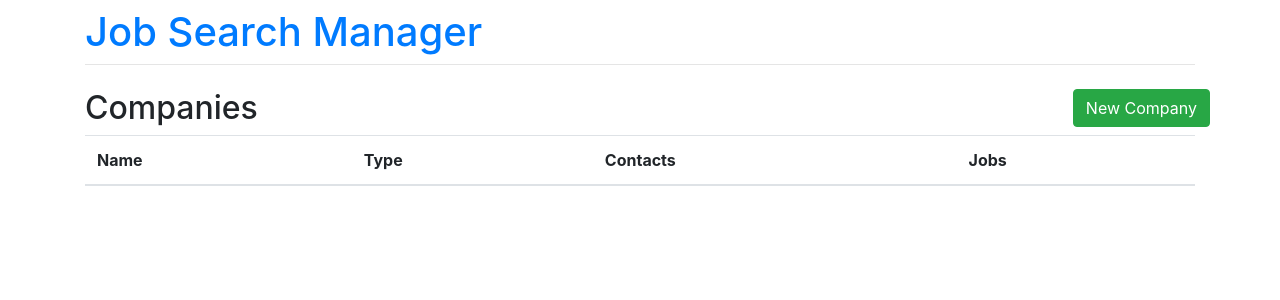
After one commit to CourteousCoder/Job-Search-Manager, a Django app: page /contacts/companies in a window 1280 px wide. The commit adds this page. Shown: the top 300 px of the page. Run offline with Django 3.2, Linux system fonts and the light colour scheme; data that the repository does not hold is empty; some libraries are stand-ins or nearby versions.

Commit message:
Implement companies

```diff
--- a/contacts/models.py
+++ b/contacts/models.py
@@ -13,6 +13,9 @@ class Company(models.Model):
     website = models.URLField(null=True)
     created_at = models.DateTimeField(auto_now_add=True)
     updated_at = models.DateTimeField(auto_now=True)
+
+    def get_absolute_url(self):
+        return reverse('contacts:company_detail', kwargs=dict(pk=self.pk))
 
     def __str__(self):
         type = self.get_type_display()
--- a/contacts/urls.py
+++ b/contacts/urls.py
@@ -1,11 +1,16 @@
 from django.urls import path
 
-from contacts.views import PersonList, PersonCreate, PersonUpdate, PersonDetail
+from contacts.views import *
 
 app_name = 'contacts'
+
 urlpatterns = [
-    path('', PersonList.as_view(), name='person_list'),
-    path('new', PersonCreate.as_view(), name='person_create'),
-    path('edit/<pk>', PersonUpdate.as_view(), name='person_update'),
-    path('detail/<pk>', PersonDetail.as_view(), name='person_detail'),
+    path('people', PersonList.as_view(), name='person_list'),
+    path('people/new', PersonCreate.as_view(), name='person_create'),
+    path('people/<pk>', PersonDetail.as_view(), name='person_detail'),
+    path('people/<pk>/edit', PersonUpdate.as_view(), name='person_update'),
+    path('companies', CompanyList.as_view(), name='company_list'),
+    path('companies/new', CompanyCreate.as_view(), name='company_create'),
+    path('companies/<pk>', CompanyDetail.as_view(), name='company_detail'),
+    path('companies/<pk>/edit', CompanyUpdate.as_view(), name='company_update'),
 ]
--- a/contacts/views.py
+++ b/contacts/views.py
@@ -1,7 +1,7 @@
 from django.views.generic import ListView, CreateView, UpdateView, DetailView
 
-from contacts.forms import PersonForm
-from contacts.models import Person
+from contacts.forms import PersonForm, CompanyForm
+from contacts.models import Person, Company
 
 
 class PersonList(ListView):
@@ -20,3 +20,21 @@ class PersonCreate(CreateView):
 class PersonUpdate(UpdateView):
     form_class = PersonForm
     model = Person
+
+
+class CompanyList(ListView):
+    model = Company
+
+
+class CompanyDetail(DetailView):
+    model = Company
+
+
+class CompanyCreate(CreateView):
+    form_class = CompanyForm
+    model = Company
+
+
+class CompanyUpdate(UpdateView):
+    form_class = CompanyForm
+    model = Company
--- a/jobs/models.py
+++ b/jobs/models.py
@@ -1,4 +1,5 @@
 from django.db import models
+from django.urls import reverse
 
 
 class Job(models.Model):
@@ -31,6 +32,9 @@ class Job(models.Model):
             self.REJECTED,
         )
 
+    def get_absolute_url(self):
+        return reverse('jobs:job_detail', kwargs=dict(pk=self.pk))
+
     def __str__(self):
         title = self.title
         company = self.company
--- /dev/null
+++ b/templates/contacts/company_form.html
@@ -0,0 +1,3 @@
+{% extends 'form.html' %}
+{% block title %} Company Form | {{ block.super }}{% endblock %}
+{% block h2 %}{{ company.name | default:'New Company' }}{% endblock h2 %}
--- /dev/null
+++ b/templates/contacts/company_list.html
@@ -0,0 +1,28 @@
+{% extends 'list.html' %}
+{% block title %}
+    Company Listing | {{ block.super }}
+{% endblock title %}
+{% block h2 %}
+    Companies
+{% endblock h2 %}
+{% block pageactions %}
+    <a href="{% url 'contacts:company_create' %}" class="btn btn-success">New Company</a>
+{% endblock pageactions %}
+{% block thead %}
+    <tr>
+        <th>Name</th>
+        <th>Type</th>
+        <th>Contacts</th>
+        <th>Jobs</th>
+    </tr>
+{% endblock thead %}
+{% block tbody %}
+    {% for company in company_list %}
+        <tr class="cursor" data-href="{% url 'contacts:company_detail' company.pk %}">
+            <td>{{ company.name }}</td>
+            <td>{{ company.get_type_display }}</td>
+            <td>{{ company.person_set.all | length }}</td>
+            <td>{{ company.job_set.all | length }}</td>
+        <tr/>
+    {% endfor %}
+{% endblock tbody %}
--- a/templates/contacts/person_detail.html
+++ b/templates/contacts/person_detail.html
@@ -10,7 +10,11 @@
     <div class="form-group row">
         <label class="col-sm-2 col-form-label col-form-label-lg" for="company">Company</label>
         <div class="col-sm-10">
-            <output class="form-control form-control-lg" id="company">{{ person.company }}</output>
+            <output class="form-control form-control-lg" id="company">
+                <a href="{{ person.company.get_absolute_url }}">
+                    {{ person.company }}
+                </a>
+            </output>
         </div>
     </div>
 
--- a/templates/form.html
+++ b/templates/form.html
@@ -1,7 +1,7 @@
 {% extends 'base.html' %}
 {% load crispy_forms_tags %}
 {% block content %}
-    {% block h2 %}{% endblock h2 %}
+    <h2>{% block h2 %}{% endblock h2 %}</h2>
     <form method="post">{% csrf_token %}
         {{ form | crispy }}
         <input class="btn btn-primary" type="submit" value="Save"/>
```
Also changed, not shown: contacts/forms.py (+13 -1 lines), templates/contacts/company_detail.html (added, +62 -0 lines).
